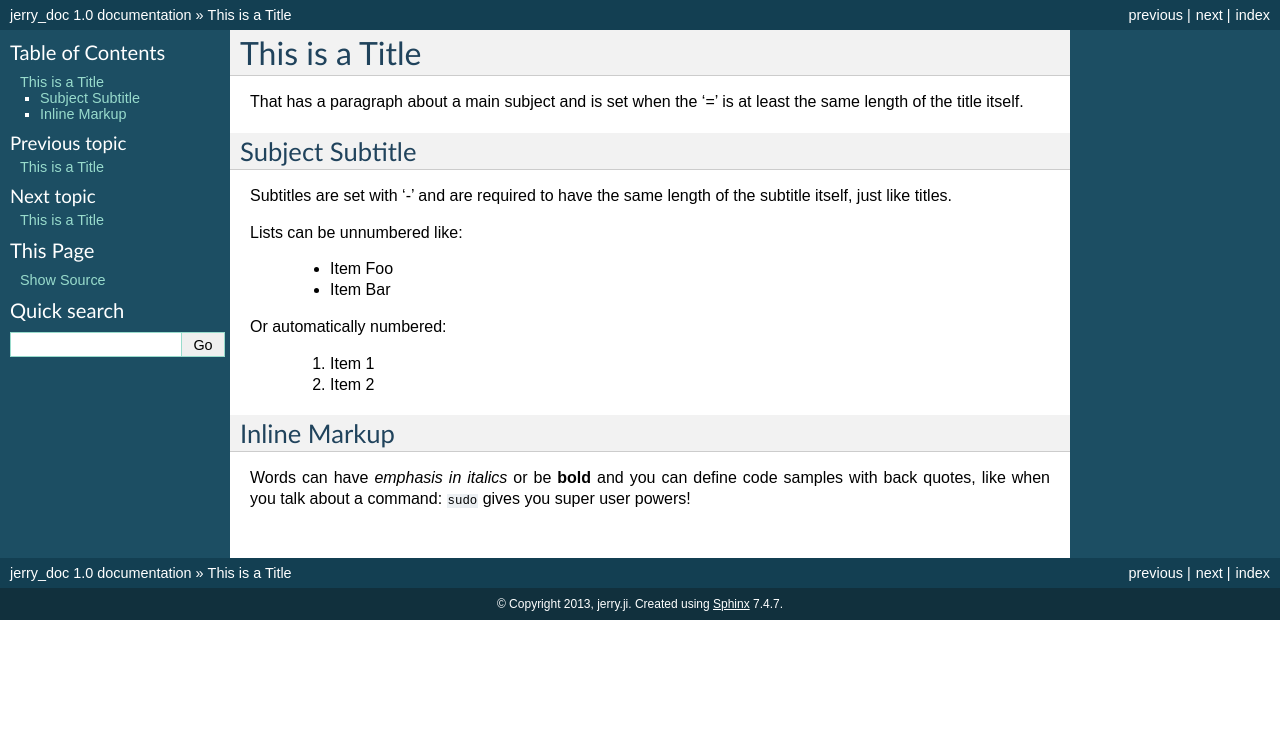
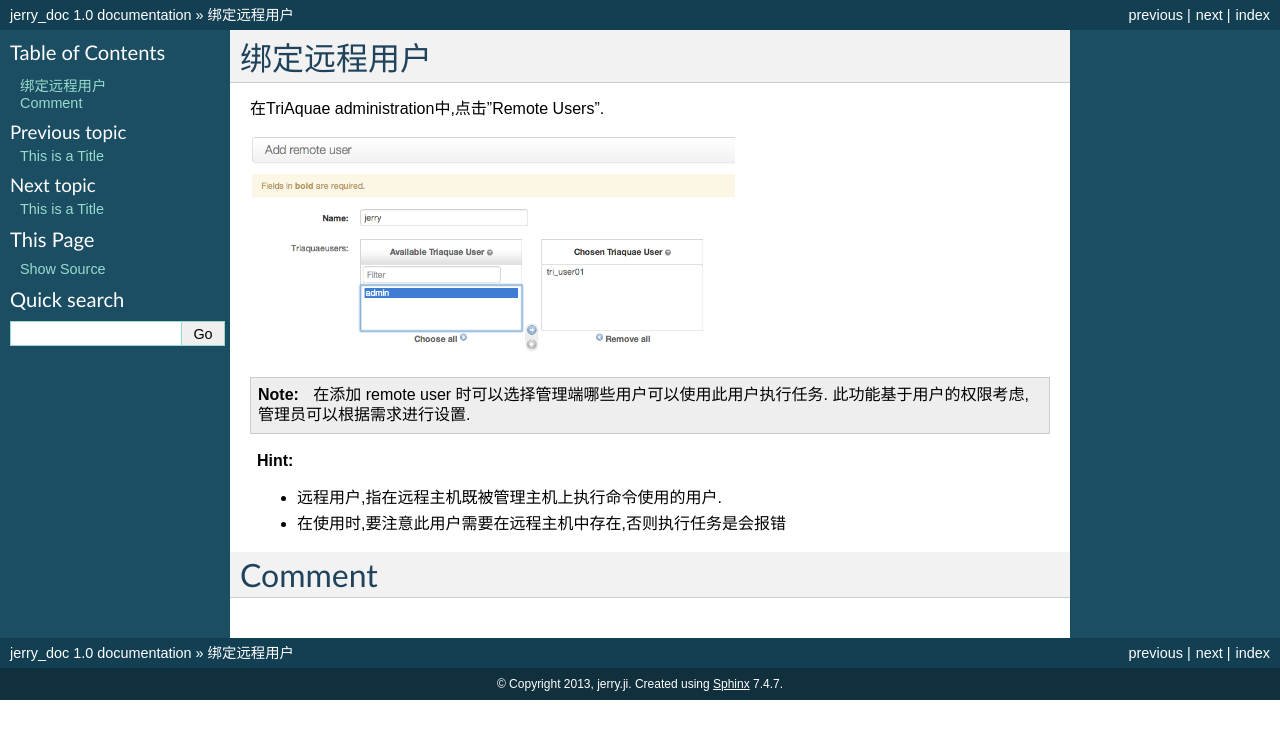
Before and after one commit to jerry123je/test, a Sphinx documentation site: the page built from docs/bindremote.rst, in a window 1280 px wide. Shown: the top 739 px of the page. Built offline with Sphinx 7.4.7, drawn with Linux system fonts in a browser that asks for light colours; pages that are not in the unit, such as notebooks, are missing from menus.

Commit message:
20131121_03

```diff
--- a/docs/bindremote.rst
+++ b/docs/bindremote.rst
@@ -1,28 +1,20 @@
-This is a Title
-=====================
-
-That has a paragraph about a main subject and is set when the '='
-is at least the same length of the title itself.
-
-Subject Subtitle
+绑定远程用户
 ----------------------
 
-Subtitles are set with '-' and are required to have the same length
-of the subtitle itself, just like titles.
+在TriAquae administration中,点击"Remote Users".
 
-Lists can be unnumbered like:
+.. image:: images/add_remoteuser_01.png
+	   :scale: 60 %
 
- * Item Foo
- * Item Bar
+.. note::
 
-Or automatically numbered:
+ 在添加 remote user 时可以选择管理端哪些用户可以使用此用户执行任务.
+ 此功能基于用户的权限考虑,管理员可以根据需求进行设置.
 
- #. Item 1
- #. Item 2
+.. hint::
 
-Inline Markup
+ * 远程用户,指在远程主机既被管理主机上执行命令使用的用户.
+ * 在使用时,要注意此用户需要在远程主机中存在,否则执行任务是会报错
+
+Comment
 -------------------
-
-Words can have *emphasis in italics* or be **bold** and you can define
-code samples with back quotes, like when you talk about a command: ``sudo``
-gives you super user powers!
```
Also changed, not shown: docs/images/add_remoteuser_01.png (added), docs/images/add_triaquaeuser_01.png (added), docs/images/add_user_02.png (added), docs/images/add_user_03.png (added), docs/images/add_user_04.png (added), docs/images/add_user_addgroup.png (added), docs/images/adduser_01.png (added), docs/images/batchadd_auth_01.png (added), docs/images/batchadd_ip_01.png (added), docs/images/batchadd_remoteuser_01.png (added), docs/images/change_triaquaeuser_01.png (added), docs/images/change_triaquaeuser_02.png (added), docs/images/setup_new_01.jpg (added).
